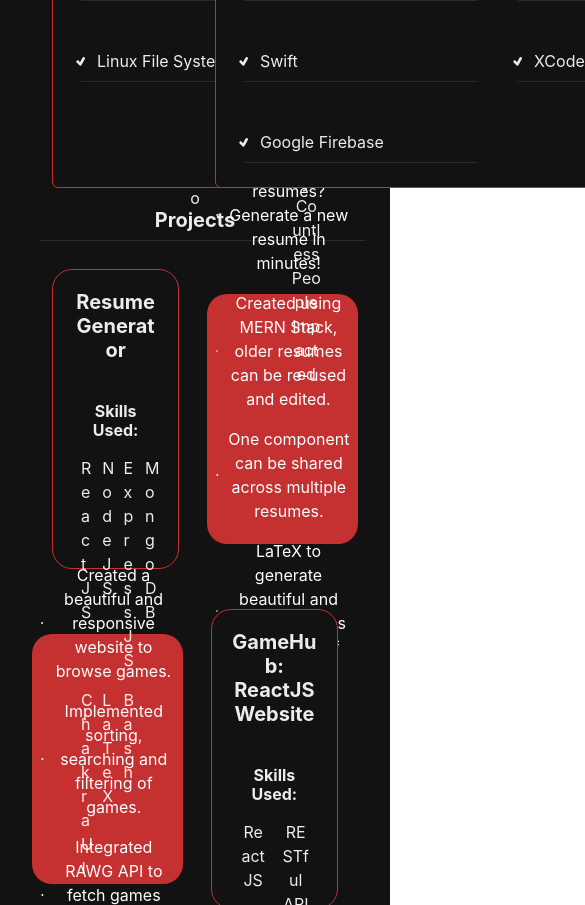
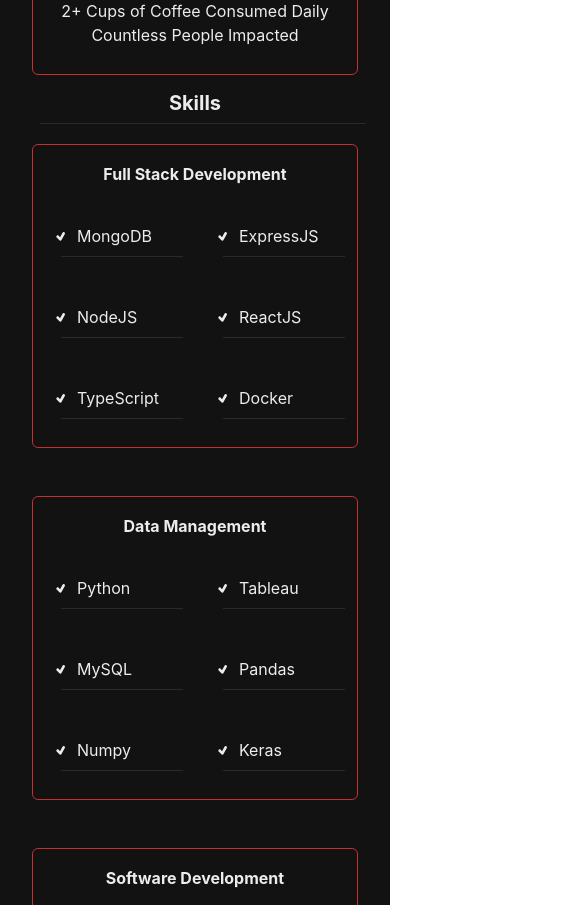
Before and after one commit to TheFJcurve/personal-portfolio, a React (Vite) app: page / in a window 390 px wide. Shown: the part 1720-2625 px from the top of the page, 585 px wide, since content can reach past the window. Built offline with nearby package versions, Linux system fonts and the light colour scheme.

Commit message:
refactored for mobile devices

```diff
--- a/src/components/About.tsx
+++ b/src/components/About.tsx
@@ -4,14 +4,14 @@ import {
   CardBody,
   CardHeader,
   Divider,
-  HStack,
   Heading,
+  SimpleGrid,
   Text,
 } from "@chakra-ui/react";
+import { ReactNode } from "react";
 import { FaUniversity } from "react-icons/fa";
+import { IoBookSharp } from "react-icons/io5";
 import { PiProjectorScreenChart } from "react-icons/pi";
-import { IoBookSharp } from "react-icons/io5";
-import { ReactNode } from "react";
 
 interface AboutCardProps {
   icon: ReactNode;
@@ -22,18 +22,18 @@ interface AboutCardProps {
 const AboutCard = ({ icon, heading, body }: AboutCardProps) => {
   return (
     <Card
-      margin={4}
-      width={"350px"}
-      height={"250px"}
       variant={"outline"}
-      borderColor={"red.600"}
+      borderColor={"styleColor.600"}
       style={{
         transition: "all 0.3s ease-in-out",
       }}
       _hover={{
         transform: "scale(1.05)",
-        backgroundColor: "red.600",
+        backgroundColor: "styleColor.600",
       }}
+      margin={4}
+      height={"250px"}
+      width={"100%"}
     >
       <CardHeader>
         <Box justifyContent={"center"} display={"flex"}>
@@ -55,7 +55,11 @@ const About = () => {
     <>
       <Heading size={"md"}>About</Heading>
       <Divider margin={2} />
-      <HStack>
+      <SimpleGrid
+        columns={{ sm: 1, md: 2, lg: 3 }}
+        justifyItems={"center"}
+        gap={5}
+      >
         <AboutCard
           icon={<IoBookSharp size={25} />}
           heading="Books"
@@ -80,7 +84,7 @@ const About = () => {
             "Countless People Impacted",
           ]}
         />
-      </HStack>
+      </SimpleGrid>
     </>
   );
 };
--- a/src/components/Academics.tsx
+++ b/src/components/Academics.tsx
@@ -19,7 +19,7 @@ const AcademicsUniIntro = () => {
         borderRadius={"40px"}
         height={"200px"}
         width={"800px"}
-        borderColor={"red.600"}
+        borderColor={"styleColor.600"}
         variant={"outline"}
         transition={"all 0.3s ease-in-out"}
         _hover={{
@@ -123,14 +123,14 @@ const AcademicsCard = ({
 }: AcademicCardProps) => {
   const { colorMode } = useColorMode();
   const [isOpen, setIsOpen] = useState(true);
-  const fgColor = orientation === "left" ? "white" : "red.600";
+  const fgColor = orientation === "left" ? "white" : "styleColor.600";
   const bgColor =
     colorMode === "dark"
       ? orientation === "left"
-        ? "red.600"
+        ? "styleColor.600"
         : "black"
       : orientation === "left"
-      ? "red.600"
+      ? "styleColor.600"
       : "white";
 
   return (
--- a/src/components/Introduction.tsx
+++ b/src/components/Introduction.tsx
@@ -38,7 +38,7 @@ const IntroductionText = ({
       <Text margin={1}>
         <Highlight
           query={"Computer Science"}
-          styles={{ px: "2", py: "1", rounded: "full", bg: "red.400" }}
+          styles={{ px: "2", py: "1", rounded: "full", bg: "styleColor.400" }}
         >
           Computer Science
         </Highlight>
--- a/src/components/Projects.tsx
+++ b/src/components/Projects.tsx
@@ -11,6 +11,7 @@ import {
   Link,
   SimpleGrid,
   Text,
+  useBreakpointValue,
 } from "@chakra-ui/react";
 import { TbPointFilled } from "react-icons/tb";
 
@@ -24,15 +25,15 @@ const ProjectCardInfo = ({ projectDescription }: ProjectCardInfoProps) => {
       display="flex"
       flexDirection="column"
       justifyContent="center"
-      width={"600px"}
-      height={"250px"}
-      backgroundColor={"red.600"}
+      backgroundColor={"styleColor.600"}
       borderRadius={"20px"}
       _hover={{
         transform: "scale(1.05)",
       }}
       transition={"all 0.3s ease-in-out"}
       color={"white"}
+      height={"250px"}
+      width={"100%"}
     >
       {projectDescription.map((description, index) => (
         <HStack margin={2} key={index}>
@@ -58,16 +59,15 @@ const ProjectCardLinks = ({
 }: ProjectCardLinksProps) => {
   return (
     <Card
-      height={"300px"}
-      width={"500px"}
       variant={"outline"}
-      borderColor={"red.600"}
-      margin={"20px"}
+      borderColor={"styleColor.600"}
+      margin={2}
       _hover={{
         transform: "scale(1.05)",
       }}
       transition={"all 0.3s ease-in-out"}
       borderRadius={"20px"}
+      width={"100%"}
     >
       <CardHeader>
         <Heading size={"md"}>{projectTitle}</Heading>
@@ -89,7 +89,7 @@ const ProjectCardLinks = ({
       <CardFooter justifyContent={"center"}>
         {projectLinks.map((projectLink, index) => (
           <Link href={projectLink} key={index} isExternal>
-            <Button colorScheme="red" marginLeft={2}>
+            <Button colorScheme="styleColor" marginLeft={2}>
               {projectLinkDisplayName[index]}
             </Button>
           </Link>
@@ -121,9 +121,12 @@ const ProjectCard = ({
       "projectLinks and projectLinkDisplayName length must be the same"
     );
   }
+  const isMdOrLarger = useBreakpointValue({ base: false, md: true });
+
   return (
-    <HStack>
-      {orientation === "left" ? (
+    <SimpleGrid columns={{ sm: 1, md: 2 }} gap={9} alignItems={"center"}>
+      {isMdOrLarger ? (
+        orientation === "left" ? (
           <>
             <ProjectCardLinks
               projectTitle={projectTitle}
@@ -143,8 +146,19 @@ const ProjectCard = ({
               skills={skills}
             />
           </>
+        )
+      ) : (
+        <>
+          <ProjectCardLinks
+            projectTitle={projectTitle}
+            projectLinks={projectLinks}
+            projectLinkDisplayName={projectLinkDisplayName}
+            skills={skills}
+          />
+          <ProjectCardInfo projectDescription={projectDescription} />
+        </>
       )}
-    </HStack>
+    </SimpleGrid>
   );
 };
 
@@ -153,6 +167,7 @@ const Projects = () => {
     <>
       <Heading size={"md"}>Projects</Heading>
       <Divider margin={2} />
+      <SimpleGrid justifyItems={"center"}>
         <ProjectCard
           orientation="left"
           projectTitle={"Resume Generator"}
@@ -230,6 +245,7 @@ const Projects = () => {
             "RESTful APIs",
           ]}
         />
+      </SimpleGrid>
     </>
   );
 };
--- a/src/components/Skills.tsx
+++ b/src/components/Skills.tsx
@@ -19,17 +19,16 @@ interface SkillsCardProps {
 const SkillsCard = ({ skillHeading, skills }: SkillsCardProps) => {
   return (
     <Card
-      width={"550px"}
-      height={"300px"}
-      margin={"20px"}
+      width={"100%"}
+      margin={3}
       variant={"outline"}
-      borderColor={"red.600"}
+      borderColor={"styleColor.600"}
       style={{
         transition: "all 0.3s ease-in-out",
       }}
       _hover={{
         transform: "scale(1.05)",
-        backgroundColor: "red.600",
+        backgroundColor: "styleColor.600",
       }}
     >
       <CardHeader>
@@ -57,7 +56,7 @@ const Skills = () => {
     <>
       <Heading size={"md"}>Skills</Heading>
       <Divider margin={2} />
-      <SimpleGrid columns={2}>
+      <SimpleGrid columns={{ sm: 1, md: 2 }} gap={6} justifyItems={"center"}>
         <SkillsCard
           skillHeading={"Full Stack Development"}
           skills={[
--- a/src/theme.ts
+++ b/src/theme.ts
@@ -19,7 +19,7 @@ const theme = extendTheme({
             800: '#121212',
             900: '#111'
         },
-        red: {
+        styleColor: {
             50: "#FFF5F5",
             100: "#FED7D7",
             200: "#FEB2B2",
```
Lines whose indentation alone changed are shown as unchanged.
